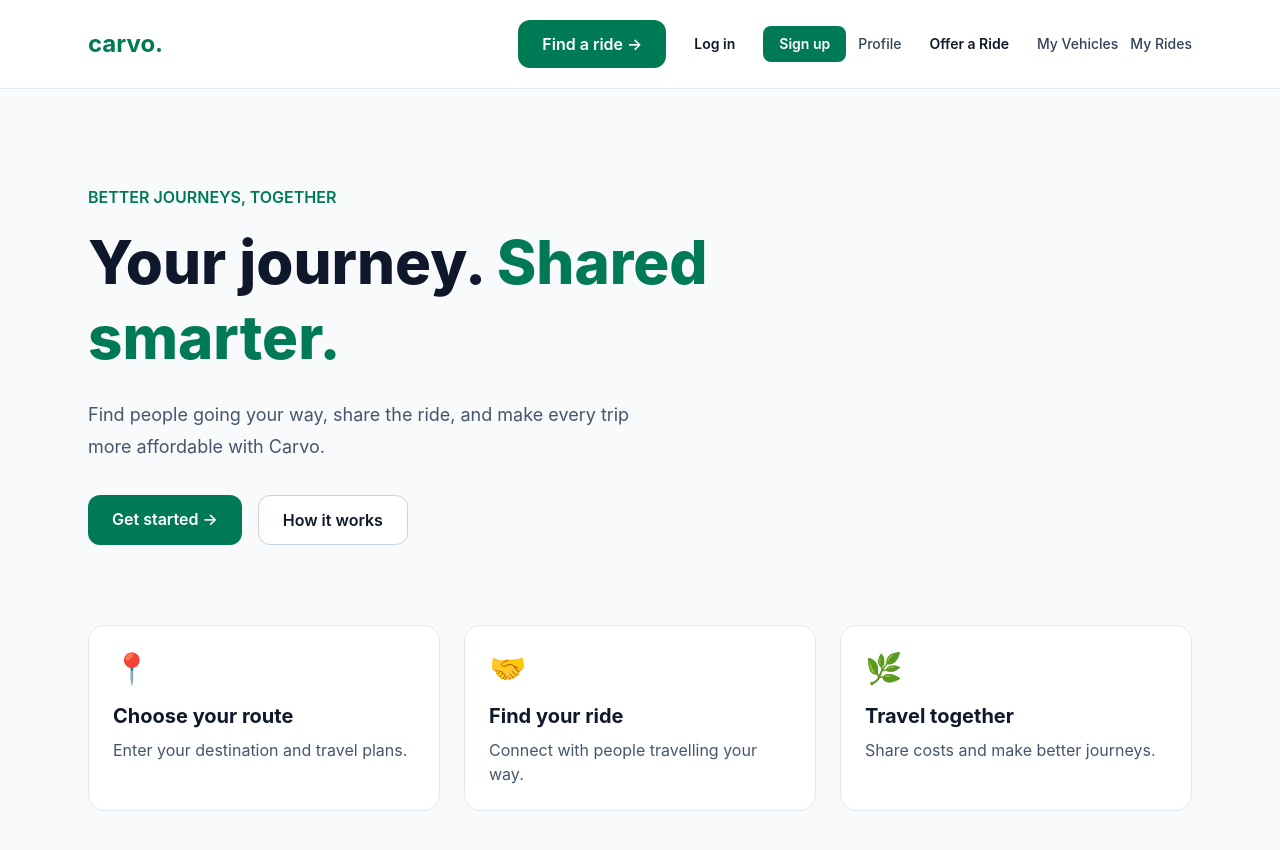
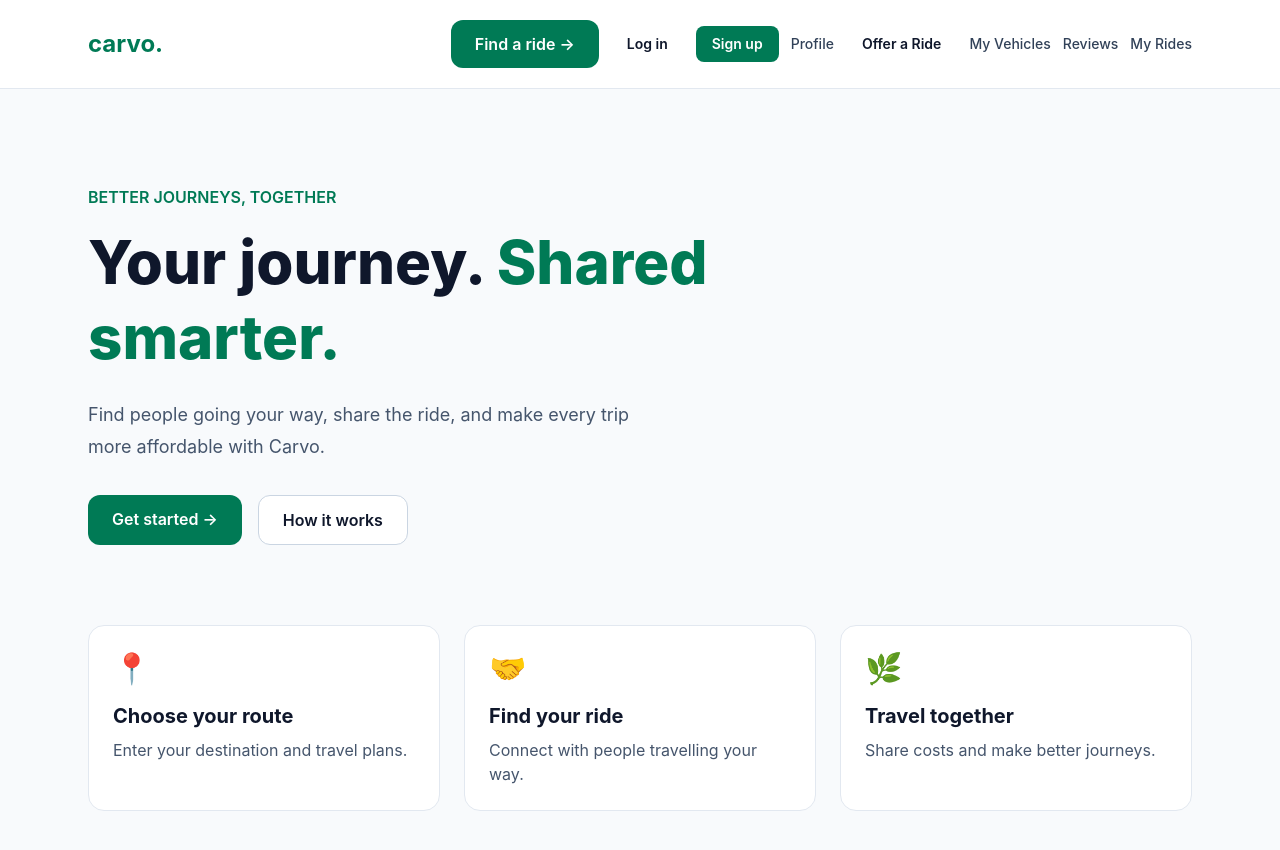
Before and after one commit to ayuushkumar/Carvo, a React app in the folder frontend/: page / in a window 1280 px wide. Shown: the top 850 px of the page. Built offline with nearby package versions, Linux system fonts and the light colour scheme; the HTML template or start-up script is replaced by a standard one.

Commit message:
feat(frontend): add reviews navigation link

```diff
--- a/frontend/src/App.jsx
+++ b/frontend/src/App.jsx
@@ -64,6 +64,13 @@ function Home() {
                   className="text-sm font-medium text-slate-700 transition hover:text-emerald-600"
               >
                 My Vehicles
+              </Link>
+
+              <Link
+                  to="/reviews"
+                  className="text-sm font-medium text-slate-700 transition hover:text-emerald-600"
+              >
+                Reviews
               </Link>
 
 
```
